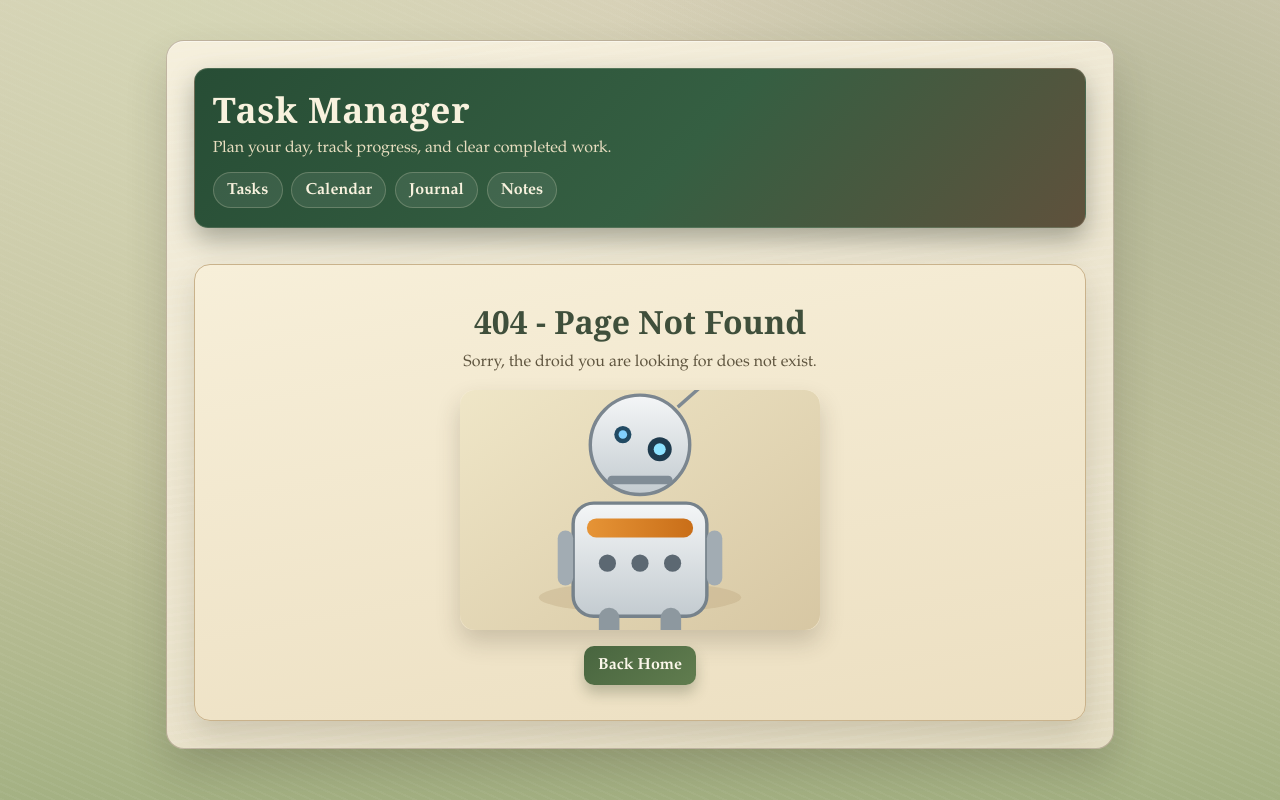
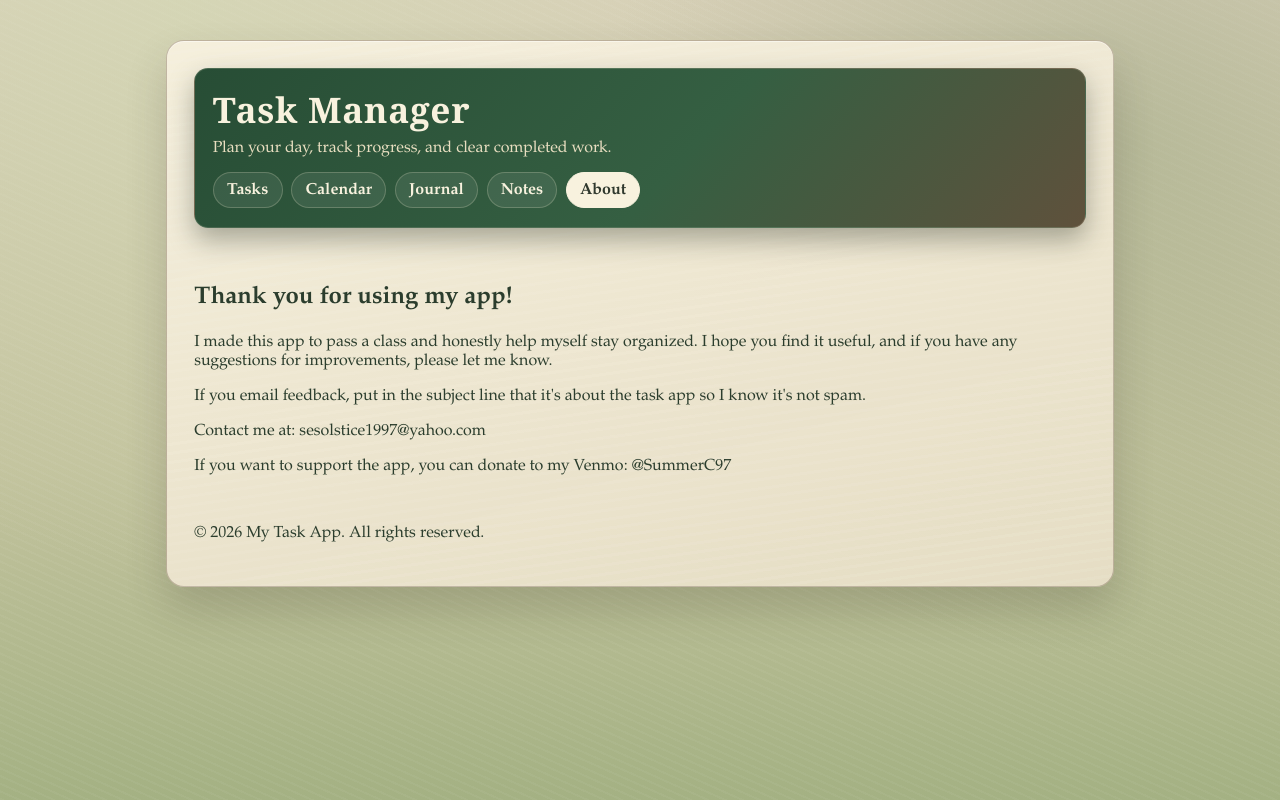
Before and after one commit to Enabwodahs1997/ReactFinalProject, a React (Vite) app: page /#/about in a window 1280 px wide. Before the commit this address had no page. Built offline with nearby package versions, Linux system fonts and the light colour scheme.

Commit message:
added an about page

```diff
--- /dev/null
+++ b/src/components/Footer.jsx
@@ -0,0 +1,9 @@
+import { Link } from 'react-router-dom'
+
+export default function Footer() {
+  return (
+    <footer>
+      <p>&copy; 2026 My Task App. All rights reserved.</p>
+    </footer>
+  )
+}
--- a/src/layouts/RootLayout.jsx
+++ b/src/layouts/RootLayout.jsx
@@ -1,4 +1,5 @@
 import { NavLink, Outlet } from 'react-router-dom'
+import Footer from '../components/Footer'
 
 export default function RootLayout() {
 	return (
@@ -20,9 +21,13 @@ export default function RootLayout() {
 						<NavLink to="/notes" className={({ isActive }) => `page-nav-link${isActive ? ' active' : ''}`}>
 							Notes
 						</NavLink>
+						<NavLink to="/about" className={({ isActive }) => `page-nav-link${isActive ? ' active' : ''}`}>
+							About
+						</NavLink>
 					</nav>
 				</header>
 				<Outlet />
+				<Footer />
 			</main>
 		</div>
 	)
--- /dev/null
+++ b/src/pages/AboutPage.jsx
@@ -0,0 +1,17 @@
+export default function AboutPage() {
+    return (
+        <div>
+            <h2>Thank you for using my app!</h2>
+            <p>
+                I made this app to pass a class and honestly help myself stay organized. I hope you find
+                it useful, and if you have any suggestions for improvements, please let me know.
+            </p>
+            <p>
+                If you email feedback, put in the subject line that it&apos;s about the task app so I know
+                it&apos;s not spam.
+            </p>
+            <p>Contact me at: sesolstice1997@yahoo.com</p>
+            <p>If you want to support the app, you can donate to my Venmo: @SummerC97</p>
+        </div>
+    )
+}
--- a/src/router/AppRoutes.jsx
+++ b/src/router/AppRoutes.jsx
@@ -4,6 +4,7 @@ import HomePage from '../pages/HomePage'
 import CalendarTaskPage from '../pages/CalendarTaskPage'
 import JournalPage from '../pages/JournalPage'
 import NotesPage from '../pages/NotesPage'
+import AboutPage from '../pages/AboutPage'
 import NotFound from '../components/PageError'
 
 export default function AppRoutes() {
@@ -16,6 +17,7 @@ export default function AppRoutes() {
 				<Route path="calender" element={<CalendarTaskPage />} />
 				<Route path="journal" element={<JournalPage />} />
 				<Route path="notes" element={<NotesPage />} />
+				<Route path="about" element={<AboutPage />} />
 				<Route path="*" element={<NotFound />} />
 			</Route>
 		</Routes>
```
